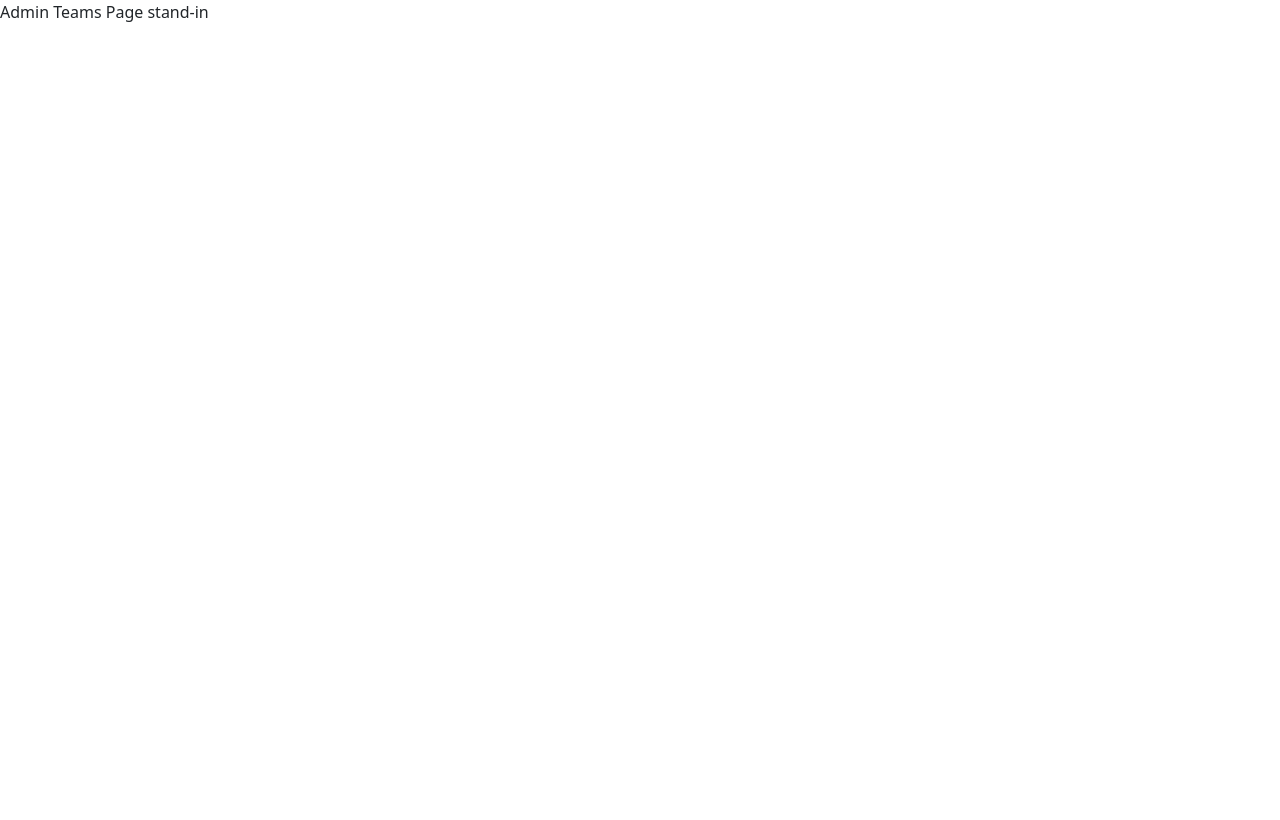
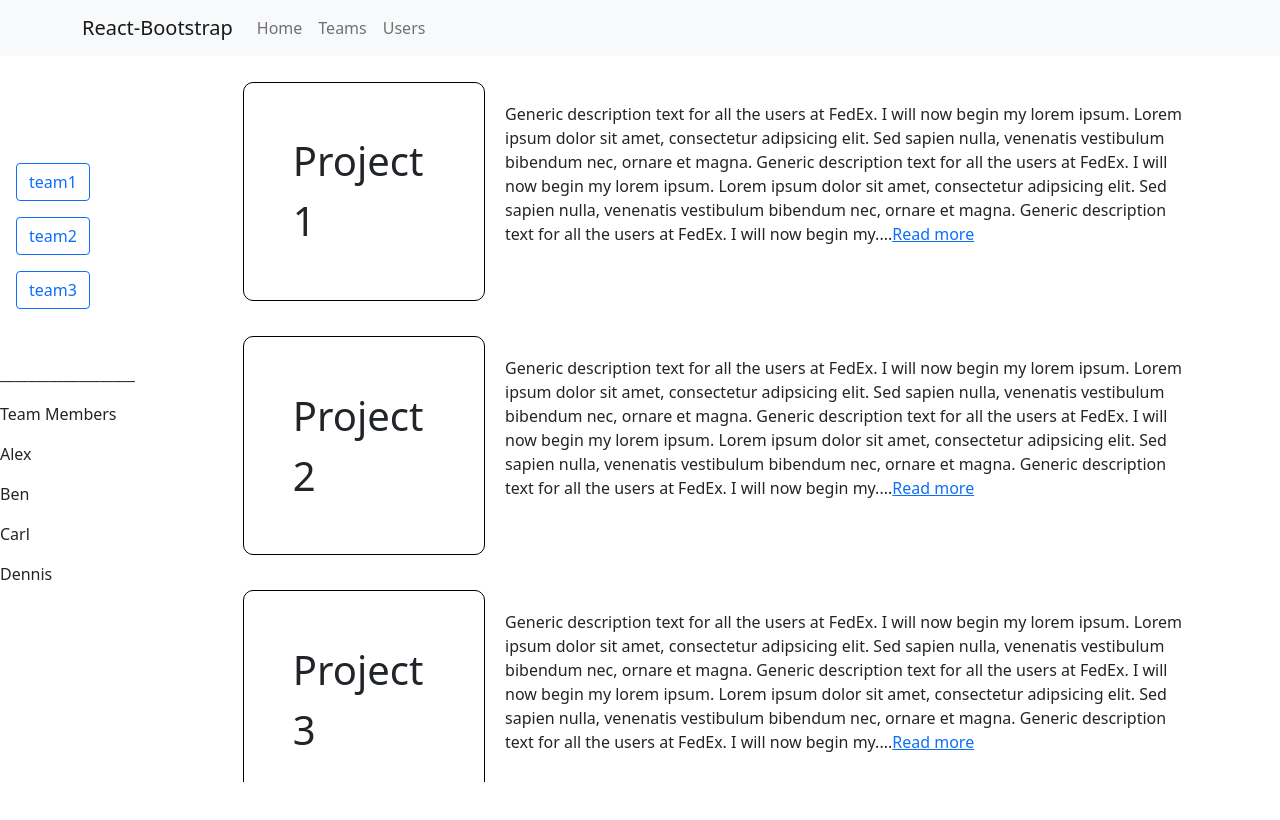
Before and after one commit to mheerspink75/java-group-final, a React (Create React App) app in the folder client-app/: page /admin-teams in a window 1280 px wide. Shown: the top 820 px of the page. Built offline with nearby package versions, Linux system fonts and the light colour scheme.

Commit message:
framework for Admin Teams page

```diff
--- a/client-app/src/components/TextArea.jsx
+++ b/client-app/src/components/TextArea.jsx
@@ -3,14 +3,7 @@
 const TextArea = (props) => {
 	return (
 		<textarea type="text" readOnly={props.readOnly} id={props.id}
-			style={{
-				width: '80%',
-				height: '500px',
-				margin: 'auto',
-				borderRadius:'20px',
-				padding:'20px',
-				resize:'none'
-			}}>
+			style={props.style}>
 
 			{props.content}
 		</textarea>
--- a/client-app/src/components/VerticalSidebar.jsx
+++ b/client-app/src/components/VerticalSidebar.jsx
@@ -1,8 +1,14 @@
+import { propTypes } from "react-bootstrap/esm/Image";
 import { SidebarButton } from "./Button";
 
-const VerticalSidebar = () => {
+const VerticalSidebar = (props) => {
+	let style = {height:"70%", width:"250px", display:"block" }
+	if(props.style){
+		style =props.style
+	}
+
     return (
-        <div className="sidebar" style={{height:"70%", width:"250px", display:"block" }}>
+        <div className="sidebar" style={style}>
 
             <SidebarButton name={"team1"} link="/team1"></SidebarButton>
             <SidebarButton name={"team2"} link="/team2"></SidebarButton>
--- a/client-app/src/screens/Admin/AdminProjectView.jsx
+++ b/client-app/src/screens/Admin/AdminProjectView.jsx
@@ -17,6 +17,15 @@ const AdminProjectView = () => {
 		SetEdit(false)
 	}
 
+	const textAreaStyle = {
+		width: '80%',
+		height: '500px',
+		margin: 'auto',
+		borderRadius:'20px',
+		padding:'20px',
+		resize:'none'
+	}
+
 
 	return (
 		<div>
@@ -26,15 +35,14 @@ const AdminProjectView = () => {
 				<a href="/admin-teams" style={{ textDecoration: 'none', marginLeft: '10%',marginRight:'84%' }}>&lt;- Back</a>
 
 				{edit ? <div style={{ display: 'flex', flexDirection: 'column' }} >
-					<TextArea content={value} id="projectDescription" readOnly={false} > </TextArea>
+					<TextArea style={textAreaStyle} content={value} id="projectDescription" readOnly={false} > </TextArea>
 					<div style={{ marginLeft: '70%', paddingTop: '10px', display: 'flex', columnGap: '20px' }}>
 						<Button name="save" onClick={saveButton}  ></Button>
 						<Button name="cancel" onClick={cancelButton} ></Button>
-
 					</div>
 				</div> :
 					<div style={{ display: 'flex', flexDirection: 'column' }}>
-						<TextArea content={value} id="projectDescription" readOnly={true} > </TextArea>
+						<TextArea style={textAreaStyle} content={value} id="projectDescription" readOnly={true} > </TextArea>
 						<div style={{ marginLeft: '80%', paddingTop: '10px' }}>
 							<Button name="edit" onClick={editButton}  ></Button>
 						</div>
--- a/client-app/src/screens/Admin/AdminTeams.jsx
+++ b/client-app/src/screens/Admin/AdminTeams.jsx
@@ -1,9 +1,58 @@
+import VerticalSidebar from "../../components/VerticalSidebar"
+import TextArea from "../../components/TextArea"
+import AdminNavbar from "../../components/AdminNavbar"
 
 
 const AdminTeams = () => {
+	let members = ["Alex", "Ben", "Carl", "Dennis"]
+
+	const textAreaStyle = {
+		width: '100%',
+		height: '100%',
+		margin: 'auto',
+		//border: '1px solid black',
+		padding: '20px',
+		resize: 'none',
+		// overflow:'hidden',
+	}
+
+	const cutString = (input) => {
+		return input.substring(0, 500).replace(/\s+$/, '') + "...."
+	}
+
+	const tempContent = `
+	Generic description text for all the users at FedEx. I will now begin my lorem ipsum. Lorem ipsum dolor sit amet, consectetur adipsicing elit. Sed sapien nulla, venenatis vestibulum bibendum nec, ornare et magna. Generic description text for all the users at FedEx. I will now begin my lorem ipsum. Lorem ipsum dolor sit amet, consectetur adipsicing elit. Sed sapien nulla, venenatis vestibulum bibendum nec, ornare et magna. Generic description text for all the users at FedEx. I will now begin my lorem ipsum. Lorem ipsum dolor sit amet, consectetur adipsicing elit. Sed sapien nulla, venenatis vestibulum	Generic description text for all the users at FedEx. I will now begin my lorem ipsum. Lorem ipsum dolor sit amet, consectetur adipsicing elit. Sed sapien nulla, venenatis vestibulum bibendum nec, ornare et magna. Generic description text for all the users at FedEx. I will now begin my lorem ipsum. Lorem ipsum dolor sit amet, consectetur adipsicing elit. Sed sapien nulla, venenatis vestibulum bibendum nec, ornare et magna. Generic description text for all the users at FedEx. I will now begin my lorem ipsum. Lorem ipsum dolor sit amet, consectetur adipsicing elit. Sed sapien nulla, venenatis vestibulum
+	`
+
 	return (
 		<div>
-			Admin Teams Page stand-in
+			<AdminNavbar />
+			<div style={{ height:'80%',display: 'flex', flexDirection: 'row', justifyContent: 'space-around', paddingRight:'5%', paddingTop: '2%', paddingLeft:'5', paddingBottom:'10%' }}>
+				<div style={{ display: 'flex', flexDirection: 'column', width:'20%' }}>
+					<VerticalSidebar style={{height:"40%", width:"250px", display:"block", paddingTop:'30%' }}></VerticalSidebar>
+					<p>___________________</p>
+					<p>Team Members</p>
+					{members.map(member => <p>{member} </p>)}
+				</div>
+				<div style={{ width: '100%', overflowY: 'scroll', display: 'flex', flexDirection: 'column', rowGap:'5%', height: '700px' }}>
+					<div style={{ width: '100%', display: 'flex', flexDirection: 'row' }}>
+						<div style={{ border: '1px solid black', borderRadius:'10px', width: '30%', fontSize: '40px', padding:'5%', margin:'auto'}}>Project 1</div>
+						<div style={textAreaStyle} >{cutString(tempContent)}<a href="/admin-project-view">Read more</a> </div>
+					</div>
+					<div style={{ width: '100%', display: 'flex', flexDirection: 'row' }}>
+						<div style={{ border: '1px solid black', borderRadius:'10px', width: '30%', fontSize: '40px', padding:'5%', margin:'auto'}}>Project 2</div>
+						<div style={textAreaStyle} >{cutString(tempContent)}<a href="/admin-project-view">Read more</a> </div>
+					</div>
+					<div style={{ width: '100%', display: 'flex', flexDirection: 'row' }}>
+						<div style={{ border: '1px solid black', borderRadius:'10px', width: '30%', fontSize: '40px', padding:'5%', margin:'auto'}}>Project 3</div>
+						<div style={textAreaStyle} >{cutString(tempContent)}<a href="/admin-project-view">Read more</a> </div>
+					</div>
+					<div style={{ width: '100%', display: 'flex', flexDirection: 'row' }}>
+						<div style={{ border: '1px solid black', borderRadius:'10px', width: '30%', fontSize: '40px', padding:'5%', margin:'auto'}}>Project 4</div>
+						<div style={textAreaStyle} >{cutString(tempContent)}<a href="/admin-project-view">Read more</a> </div>
+					</div>
+				</div>
+			</div>
 		</div>
 	)
 }
--- a/client-app/src/screens/User/HomePage.jsx
+++ b/client-app/src/screens/User/HomePage.jsx
@@ -36,6 +36,7 @@ const NavbarLinks = () => (
   <ul style={{display: 'flex', listStyleType: 'none', gap: '5px'}}>
     <li><Link to="/">Home</Link></li>
     <li><Link to="/teams">My Team</Link></li>
+	<li><Link to="/admin-teams">Admin Teams</Link></li>
   </ul>
 );
 
```
